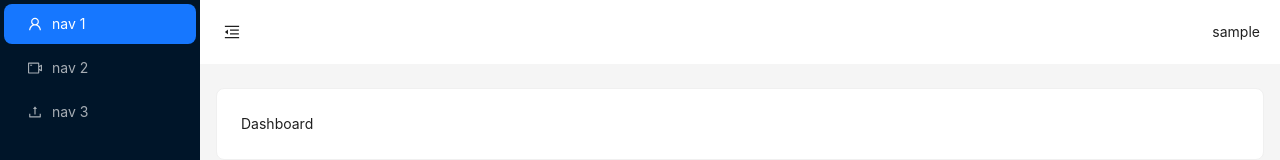
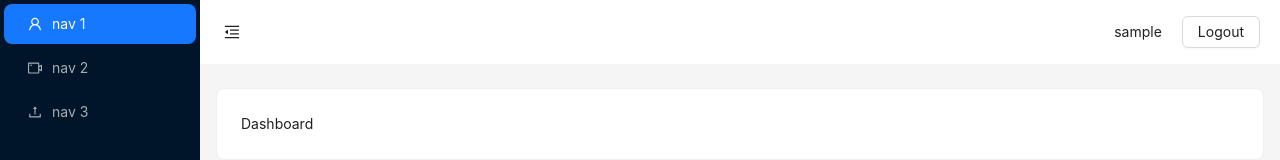
Before and after one commit to stoicaandrei/Budgety-app, a React (Vite) app: page / in a window 1280 px wide. Shown: the top 160 px of the page. Built offline with nearby package versions, Linux system fonts and the light colour scheme; sample sign-in values are in the browser's storage.

Commit message:
Add logout functionality

```diff
--- a/src/layouts/BaseLayout.tsx
+++ b/src/layouts/BaseLayout.tsx
@@ -16,7 +16,7 @@ type BaseLayoutProps = {
 };
 
 const BaseLayout = ({ children }: BaseLayoutProps) => {
-  const { user } = useAuth();
+  const { user, logout } = useAuth();
 
   const [collapsed, setCollapsed] = useState(false);
   const {
@@ -63,7 +63,10 @@ const BaseLayout = ({ children }: BaseLayoutProps) => {
                 height: 64,
               }}
             />
-            <div style={{ paddingRight: 20 }}>{user?.username}</div>
+            <Flex align="center" gap={20} style={{ paddingRight: 20 }}>
+              <div>{user?.username}</div>
+              <Button onClick={logout}>Logout</Button>
+            </Flex>
           </Flex>
         </Header>
         <Content
```
